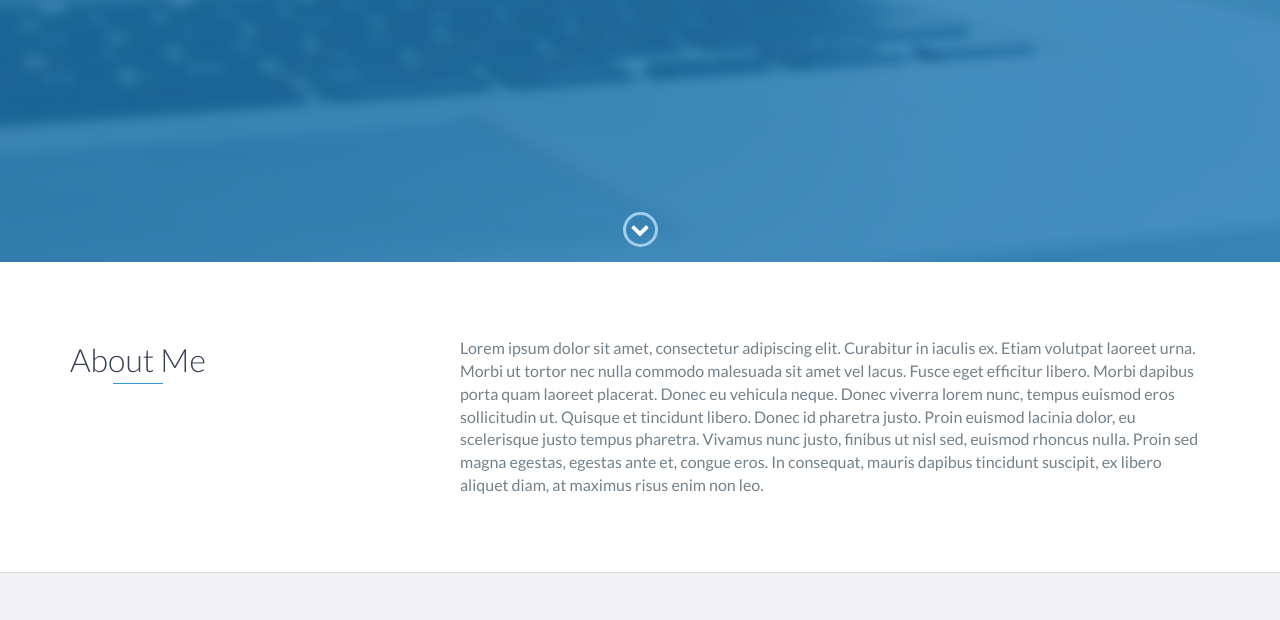
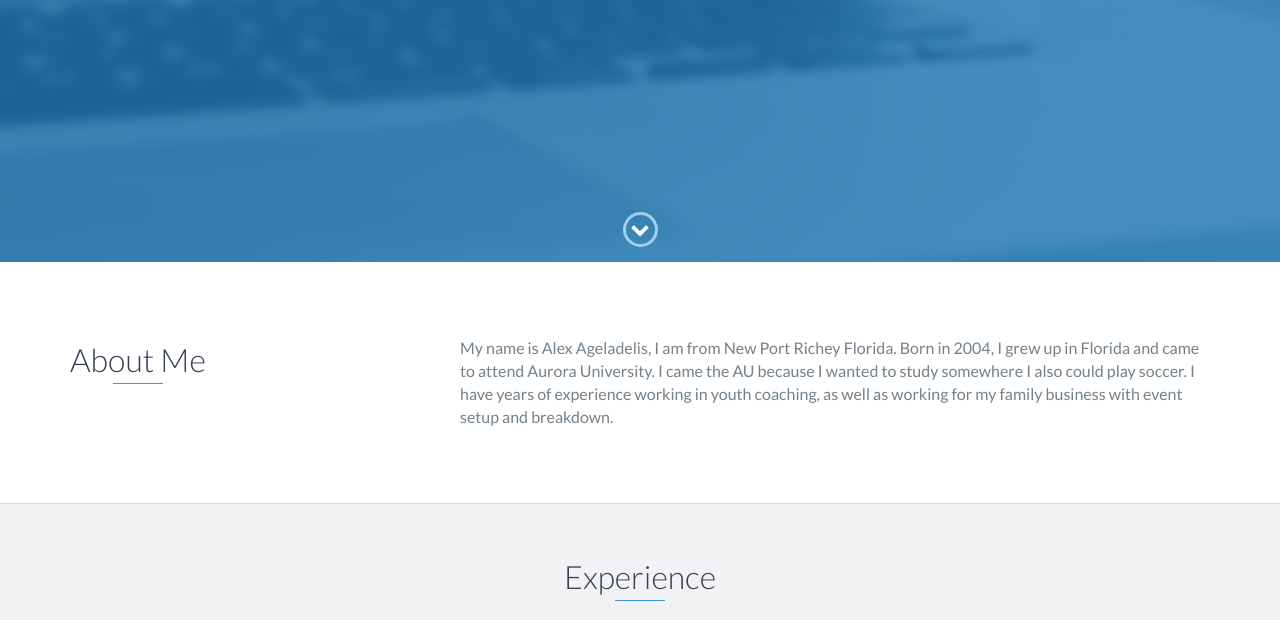
Before and after one commit to aageladelis/aageladelis.github.io, a website: page index.html in a window 1280 px wide. Shown: the part 538-1158 px from the top of the page. Drawn offline with nearby package versions, Linux system fonts and the light colour scheme.

Commit message:
About me updated

```diff
--- a/index.html
+++ b/index.html
@@ -73,9 +73,9 @@
                 </div>
                 <div class="col-md-8">
                     <p>
-                        Lorem ipsum dolor sit amet, consectetur adipiscing elit. Curabitur in iaculis ex. Etiam volutpat laoreet urna. Morbi ut tortor nec nulla commodo malesuada sit amet vel lacus. Fusce eget efficitur libero. Morbi dapibus porta quam laoreet placerat. Donec
-                        eu vehicula neque. Donec viverra lorem nunc, tempus euismod eros sollicitudin ut. Quisque et tincidunt libero. Donec id pharetra justo. Proin euismod lacinia dolor, eu scelerisque justo tempus pharetra. Vivamus nunc justo, finibus
-                        ut nisl sed, euismod rhoncus nulla. Proin sed magna egestas, egestas ante et, congue eros. In consequat, mauris dapibus tincidunt suscipit, ex libero aliquet diam, at maximus risus enim non leo.
+                        My name is Alex Ageladelis, I am from New Port Richey Florida. Born in 2004, I grew up in Florida and came to attend Aurora University.
+                        I came the AU because I wanted to study somewhere I also could play soccer. I have years of experience working in youth coaching,
+                        as well as working for my family business with event setup and breakdown.
                     </p>
                 </div>
             </div>
```
